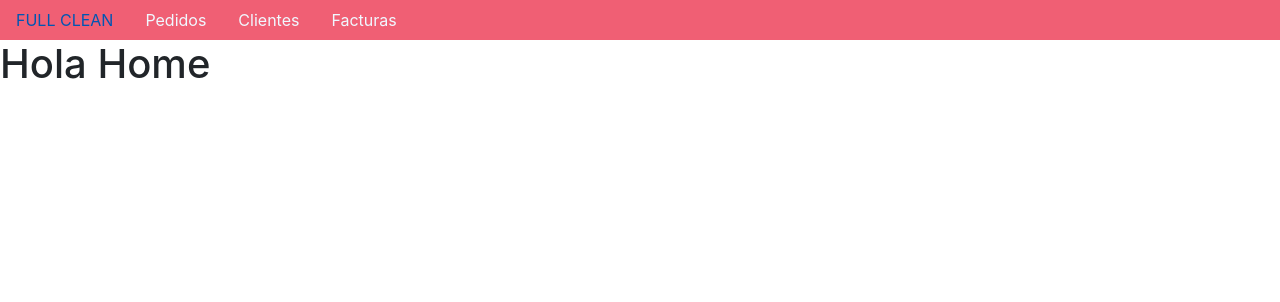
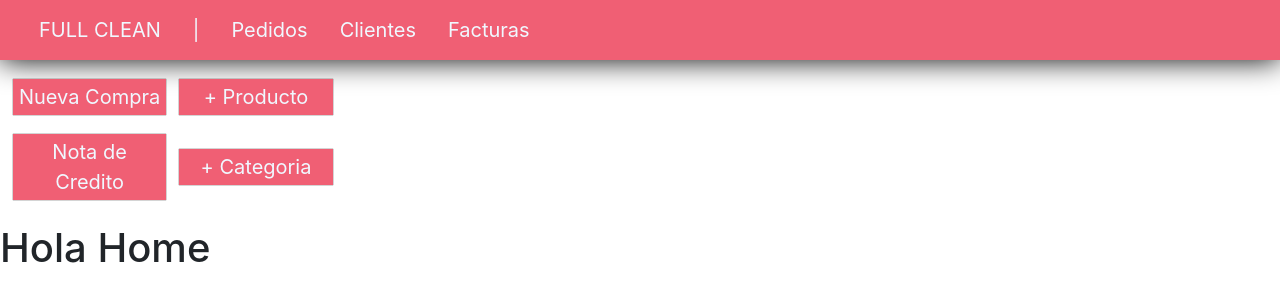
Before and after one commit to oguzman-se/FullClean, a React (Create React App) app: page / in a window 1280 px wide. Shown: the top 302 px of the page. Built offline with nearby package versions, Linux system fonts and the light colour scheme.

Commit message:
FULL CLEAN 0.3 PUNTO 9

```diff
--- a/src/App.css
+++ b/src/App.css
@@ -1,8 +1,37 @@
+* {
+  padding: 0;
+  margin: 0;
+  }
 .nav{
   max-width: 100%;
   background-color: rgb(240, 95, 116);
   text-decoration: none;
+  box-shadow: 0 0 30px rgb(0,0,0);
+  font-size: 20px;
+  height: 2%;
+  padding-top: 7px;
+  padding-bottom: 7px;
+  padding-left: 1.8% !important;
 }
 .nav-link{
   color: aliceblue;
 }
+.nav-link:hover{
+  color: rgb(48, 45, 45);
+
+}
+.btn-custom {
+  width: 12%;
+  background-color: rgb(240, 95, 116) !important;
+  box-shadow: 0 0 1px rgb(0,0,0) !important;
+  margin-left: 1%;
+  margin-top: 1.5%;
+  color: aliceblue !important;
+  font-size: 20px !important;
+  padding: 2px !important;
+  border-radius: 0% !important;
+}
+.size-button{
+  max-width: 100%;
+
+}
--- /dev/null
+++ b/src/components/Button.js
@@ -0,0 +1,10 @@
+
+import '../App.css';
+import 'bootstrap/dist/css/bootstrap.css';
+
+function Button(props) {
+    return(
+        <button type="button" class="btn btn-custom">{props.children}</button>
+)}
+
+export default Button;
--- a/src/components/Header.js
+++ b/src/components/Header.js
@@ -5,6 +5,7 @@ function Header() {
     return(
 <nav class="nav">
   <Link class="nav-link active" to="/" >FULL CLEAN</Link>
+  <Link class="nav-link active" >|</Link>
   <Link class="nav-link active" to="/pedidos" >Pedidos</Link>
   <Link class="nav-link active" to="/clientes" >Clientes</Link>
   <Link class="nav-link active" to="/facturas" >Facturas</Link>
--- a/src/components/Layout.js
+++ b/src/components/Layout.js
@@ -1,11 +1,30 @@
 import Header from './Header'
+import Button from './Button'
+import '../App.css'
+function Layout(props) {
 
-function Layout(props) {
     return (
       <div>
         <Header/>
+        <div class="size-button">
+          <Button class="sub-button">
+            Nueva Compra
+          </Button>
+          <Button class="sub-button" >
+            + Producto
+          </Button>
+          </div><div>
+          <Button class="sub-button">
+            Nota de Credito
+          </Button>
+          <Button class="sub-button">
+            + Categoria
+          </Button>
+        </div>
+        <br></br>
         {props.children}
       </div>
     );
+
   }
 export default Layout
```
